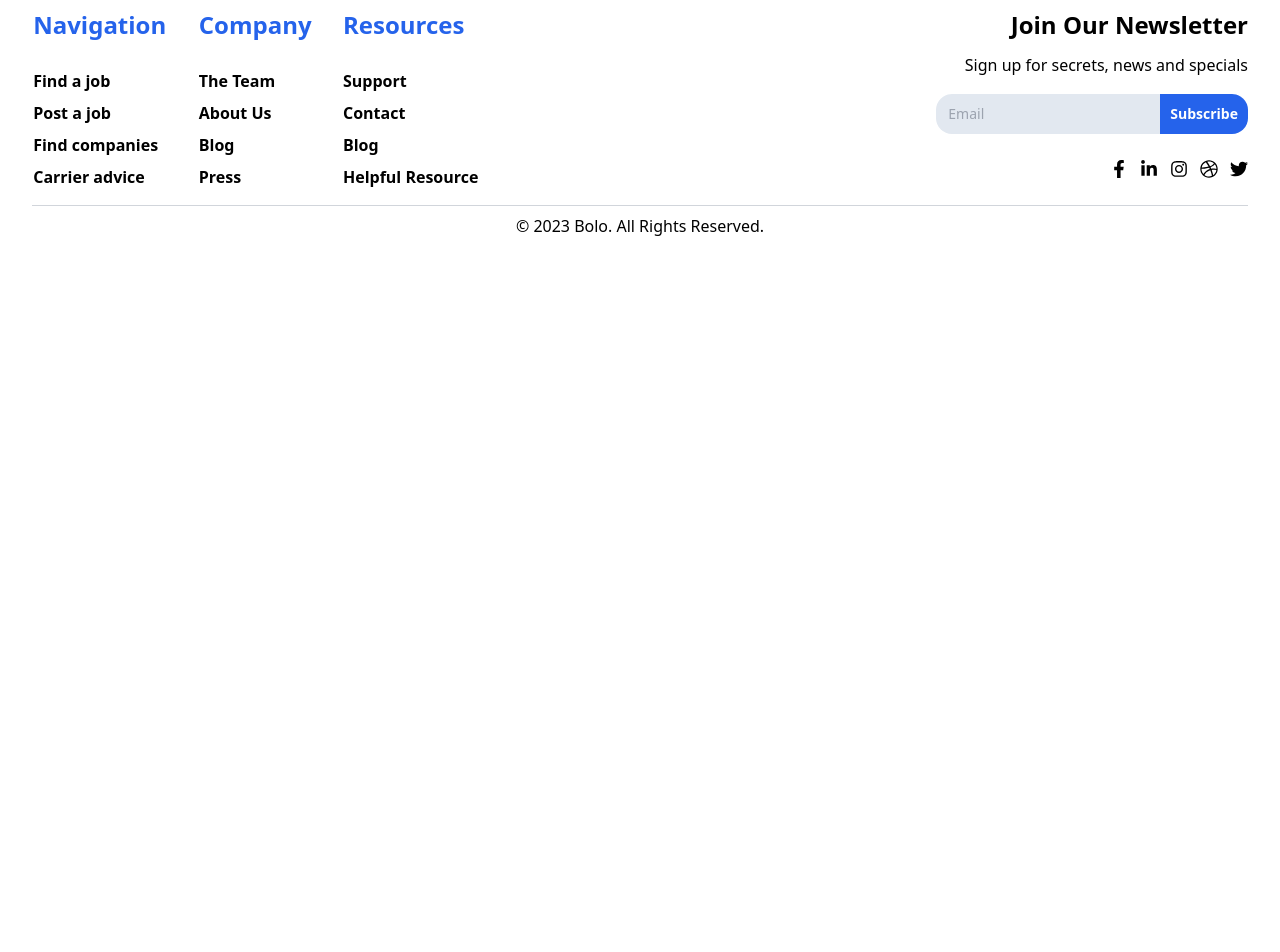
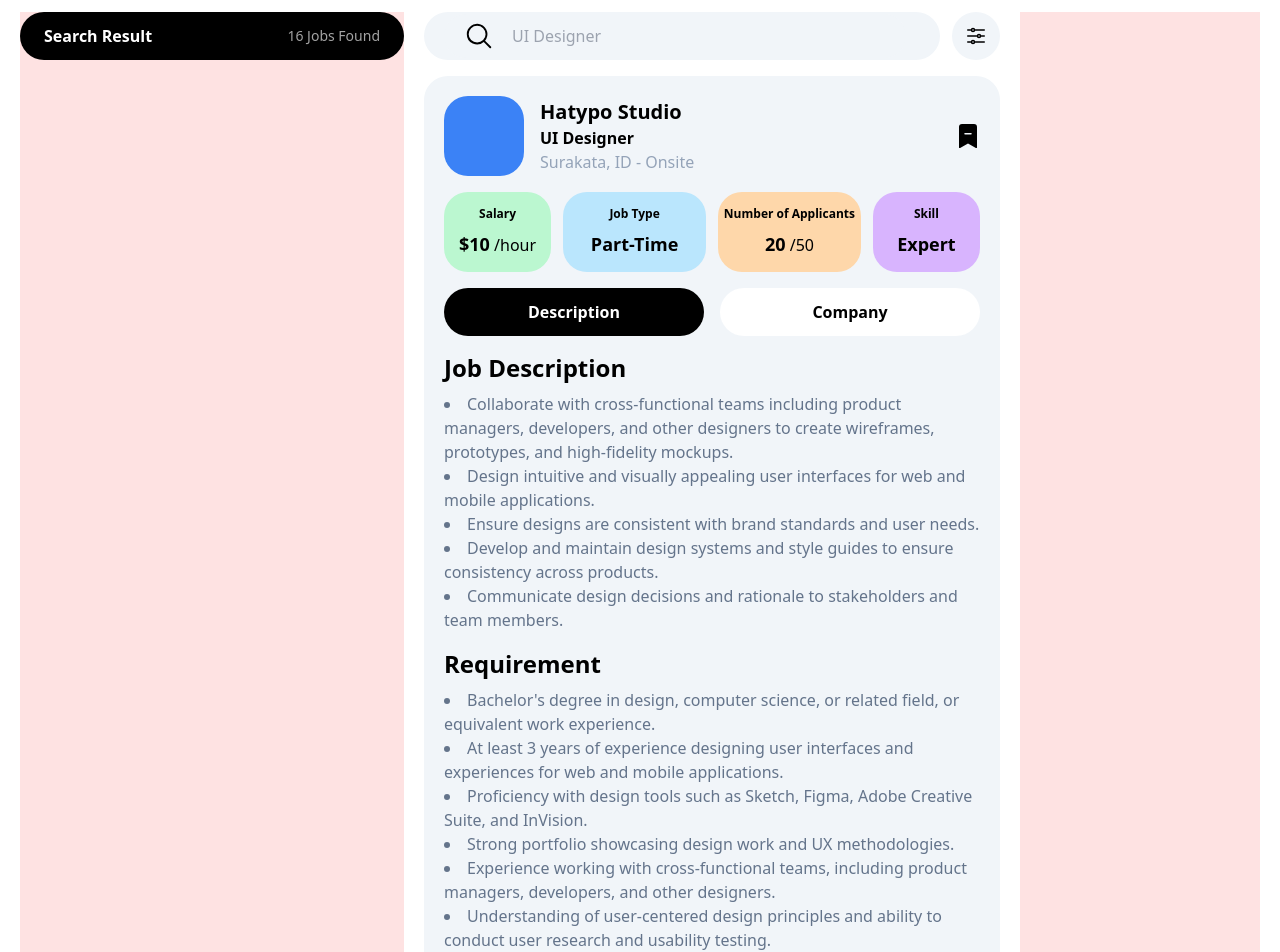
Before and after one commit to Wilson635/bolo, a Next.js app: page / in a window 1280 px wide. Shown: the part 160-1112 px from the top of the page. Before the commit the page ends 800 px from the top, so only its background shows below. Built offline with nearby package versions, Linux system fonts and the light colour scheme.

Commit message:
findJob.tsx updates

```diff
--- a/components/Navbar.tsx
+++ b/components/Navbar.tsx
@@ -70,7 +70,7 @@
                           </Link>
                         </li>
                         <li>
-                          <Link href="/" legacyBehavior>
+                          <Link href="/findJob" legacyBehavior>
                             <a className="block py-2">Find job</a>
                           </Link>
                         </li>
@@ -102,7 +102,9 @@
               <Link href="/about" legacyBehavior>
                 <a className="block py-2">About</a>
               </Link>
-              <a href="#">Find job</a>
+              <Link href="/findJob" legacyBehavior>
+                <a className="block py-2">Find job</a>
+              </Link>
               <a href="#">Post job</a>
             </div>
           </div>
--- a/pages/findJob.tsx
+++ b/pages/findJob.tsx
@@ -1,12 +1,16 @@
 import Footer from "@/components/Footer"
 import NavBar from "@/components/Navbar"
-import AboutPic from "@/public/assets/about-us.png"
-import Icon from "@/public/assets/icon.png"
-import Person1 from "@/public/assets/person1.png"
-import Person4 from "@/public/assets/person4.jpg"
+import Avatar from "@/public/assets/avatar.jpg"
 import Head from "next/head"
 import Image from "next/image"
-import { HiOutlineBell, HiOutlineEnvelope } from "react-icons/hi2"
+import { BsFillBookmarkDashFill } from "react-icons/bs"
+import {
+  HiMagnifyingGlass,
+  HiOutlineAdjustmentsHorizontal,
+  HiOutlineBell,
+  HiOutlineEnvelope,
+} from "react-icons/hi2"
+
 const FindJob = () => {
   return (
     <div>
@@ -19,7 +23,7 @@
       <NavBar />
       <main className="mx-auto my-5 max-w-7xl px-5">
         <div className="flex justify-between">
-          <div className="flex w-3/4 items-center justify-between">
+          <div className="flex w-4/5 items-center justify-between">
             <div className="text-3xl font-bold">
               Welcome Back, Let&apos;s Find Your Job!!
             </div>
@@ -36,7 +40,7 @@
           <div className="flex items-center gap-3">
             <div className="flex h-12 w-12 items-center justify-center rounded-full">
               <Image
-                src={Person4}
+                src={Avatar}
                 height={500}
                 width={500}
                 alt="Bolo"
@@ -51,6 +55,147 @@
             </div>
           </div>
         </div>
+        <div className="mt-10 flex flex-row gap-5">
+          <div className="flex basis-2/5 flex-col bg-red-100">
+            <div className="flex items-center justify-between rounded-3xl bg-black p-3 px-6 text-white">
+              <div className="font-semibold">Search Result</div>
+              <div className="text-sm text-neutral-400">16 Jobs Found</div>
+            </div>
+          </div>
+          <div className="flex basis-3/5 flex-col gap-4">
+            <div className="flex w-full flex-row gap-3">
+              <div className="flex basis-11/12 items-center gap-4 rounded-3xl bg-slate-100 px-5">
+                <div className="flex items-center gap-4 rounded-3xl bg-slate-100 px-5">
+                  <div className="flex flex-row items-center gap-2">
+                    <HiMagnifyingGlass className="text-3xl" />
+                    <input
+                      type="text"
+                      className="w-96 bg-slate-100 p-2.5"
+                      placeholder="UI Designer"
+                    />
+                  </div>
+                </div>
+              </div>
+              <button className="flex basis-1/12 items-center justify-center rounded-3xl bg-slate-100 p-3">
+                <HiOutlineAdjustmentsHorizontal className="text-2xl" />
+              </button>
+            </div>
+            <div className="flex w-full flex-col gap-4 rounded-3xl bg-slate-100 p-5">
+              <div className="flex items-center justify-between">
+                <div className="flex items-center gap-4">
+                  <div className="h-20 w-20 rounded-3xl bg-blue-500"></div>
+                  <div className="flex flex-col">
+                    <h1 className="text-xl font-bold">Hatypo Studio</h1>
+                    <h2 className="font-semibold">UI Designer</h2>
+                    <p className="text-slate-400">Surakata, ID - Onsite</p>
+                  </div>
+                </div>
+                <BsFillBookmarkDashFill className="text-2xl" />
+              </div>
+              <div className="flex flex-row gap-3">
+                <div className="flex h-20 basis-1/4 flex-col items-center justify-center gap-2 rounded-3xl bg-green-200">
+                  <h3 className="text-xs font-semibold">Salary</h3>
+                  <h2>
+                    <span className="text-lg font-bold">$10</span> /hour
+                  </h2>
+                </div>
+                <div className="flex h-20 basis-1/3 flex-col items-center justify-center gap-2 rounded-3xl bg-sky-200">
+                  <h3 className="text-xs font-semibold">Job Type</h3>
+                  <h2 className="text-lg font-bold">Part-Time</h2>
+                </div>
+                <div className="flex h-20 basis-1/3 flex-col items-center justify-center gap-2 rounded-3xl bg-orange-200">
+                  <h3 className="text-xs font-semibold">
+                    Number of Applicants
+                  </h3>
+                  <h2>
+                    <span className="text-lg font-bold">20</span> /50
+                  </h2>
+                </div>
+                <div className="flex h-20 basis-1/4 flex-col items-center justify-center gap-2 rounded-3xl bg-purple-300">
+                  <h3 className="text-xs font-semibold">Skill</h3>
+                  <h2 className="text-lg font-bold">Expert</h2>
+                </div>
+              </div>
+              <div className="flex items-center gap-4">
+                <button className="flex basis-1/2 items-center justify-center rounded-3xl bg-black p-3 font-semibold text-white">
+                  Description
+                </button>
+                <button className="flex basis-1/2 items-center justify-center rounded-3xl bg-white p-3 font-semibold">
+                  Company
+                </button>
+              </div>
+              <div className="flex flex-col gap-2">
+                <h1 className="text-2xl font-bold">Job Description</h1>
+                <ul className="list-inside list-disc text-slate-500">
+                  <li>
+                    Collaborate with cross-functional teams including product
+                    managers, developers, and other designers to create
+                    wireframes, prototypes, and high-fidelity mockups.
+                  </li>
+                  <li>
+                    Design intuitive and visually appealing user interfaces for
+                    web and mobile applications.
+                  </li>
+                  <li>
+                    Ensure designs are consistent with brand standards and user
+                    needs.
+                  </li>
+                  <li>
+                    Develop and maintain design systems and style guides to
+                    ensure consistency across products.
+                  </li>
+                  <li>
+                    Communicate design decisions and rationale to stakeholders
+                    and team members.
+                  </li>
+                </ul>
+              </div>
+              <div className="flex flex-col gap-2">
+                <h1 className="text-2xl font-bold">Requirement</h1>
+                <ul className="list-inside list-disc text-slate-500">
+                  <li>
+                    Bachelor&apos;s degree in design, computer science, or
+                    related field, or equivalent work experience.
+                  </li>
+                  <li>
+                    At least 3 years of experience designing user interfaces and
+                    experiences for web and mobile applications.
+                  </li>
+                  <li>
+                    Proficiency with design tools such as Sketch, Figma, Adobe
+                    Creative Suite, and InVision.
+                  </li>
+                  <li>
+                    Strong portfolio showcasing design work and UX
+                    methodologies.
+                  </li>
+                  <li>
+                    Experience working with cross-functional teams, including
+                    product managers, developers, and other designers.
+                  </li>
+                  <li>
+                    Understanding of user-centered design principles and ability
+                    to conduct user research and usability testing.
+                  </li>
+                  <li>
+                    Strong communication and presentation skills, with the
+                    ability to clearly articulate design decisions and rationale
+                    to stakeholders and team members.
+                  </li>
+                  <li>
+                    Knowledge of front-end development languages such as HTML,
+                    CSS, and JavaScript, and ability to collaborate with
+                    developers to ensure designs are implemented accurately.
+                  </li>
+                </ul>
+              </div>
+              <button className="flex items-center justify-center rounded-3xl bg-black p-3 text-xl font-semibold text-white">
+                Apply Now
+              </button>
+            </div>
+          </div>
+          <div className="flex basis-1/4 flex-col bg-red-100"></div>
+        </div>
       </main>
       <Footer />
     </div>
```
Also changed, not shown: public/assets/avatar.jpg (renamed from public/assets/Person4.jpg).
